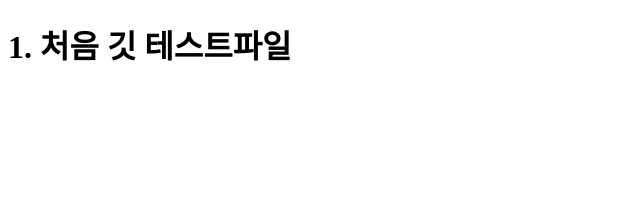
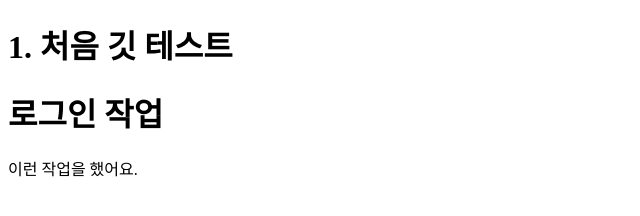
Before and after one commit to Mingu-Baek/git-start, a plain HTML site: page index.html in a window 1280 px wide. Shown: the whole page, without its empty margins (0-640 px from the left). Drawn offline with Linux system fonts and the light colour scheme.

Commit message:
로그인작업

```diff
--- a/index.html
+++ b/index.html
@@ -7,6 +7,8 @@
     <link rel="shortcut icon" href="#" type="image/x-icon">
 </head>
 <body>
-    <h1>1. 처음 깃 테스트파일</h1>
+    <h1>1. 처음 깃 테스트</h1>
+    <h1>로그인 작업</h1>
+    <p>이런 작업을 했어요.</p>
 </body>
 </html>
```
Also changed, not shown: 4.txt (added), 5.txt (added), 1 other file.
